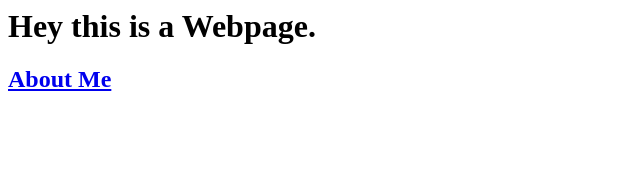
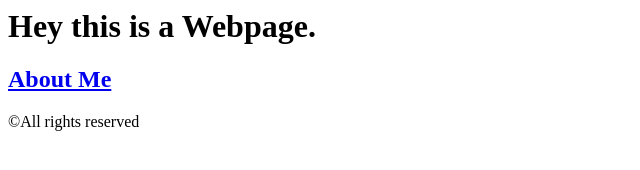
Before and after one commit to professor0670/html-portfolio-lab, a plain HTML site: page index.html in a window 1280 px wide. Shown: the whole page, without its empty margins (0-640 px from the left). Drawn offline with Linux system fonts and the light colour scheme.

Commit message:
seventh push

```diff
--- a/index.html
+++ b/index.html
@@ -10,5 +10,12 @@
         <main>
             <h2><a href="aboutme.html">About Me</a></h2>
         </main>
+
+
+
+
+        <footer>
+            <div>©All rights reserved</div>
+        </footer>
     </body>
 </html>
```
